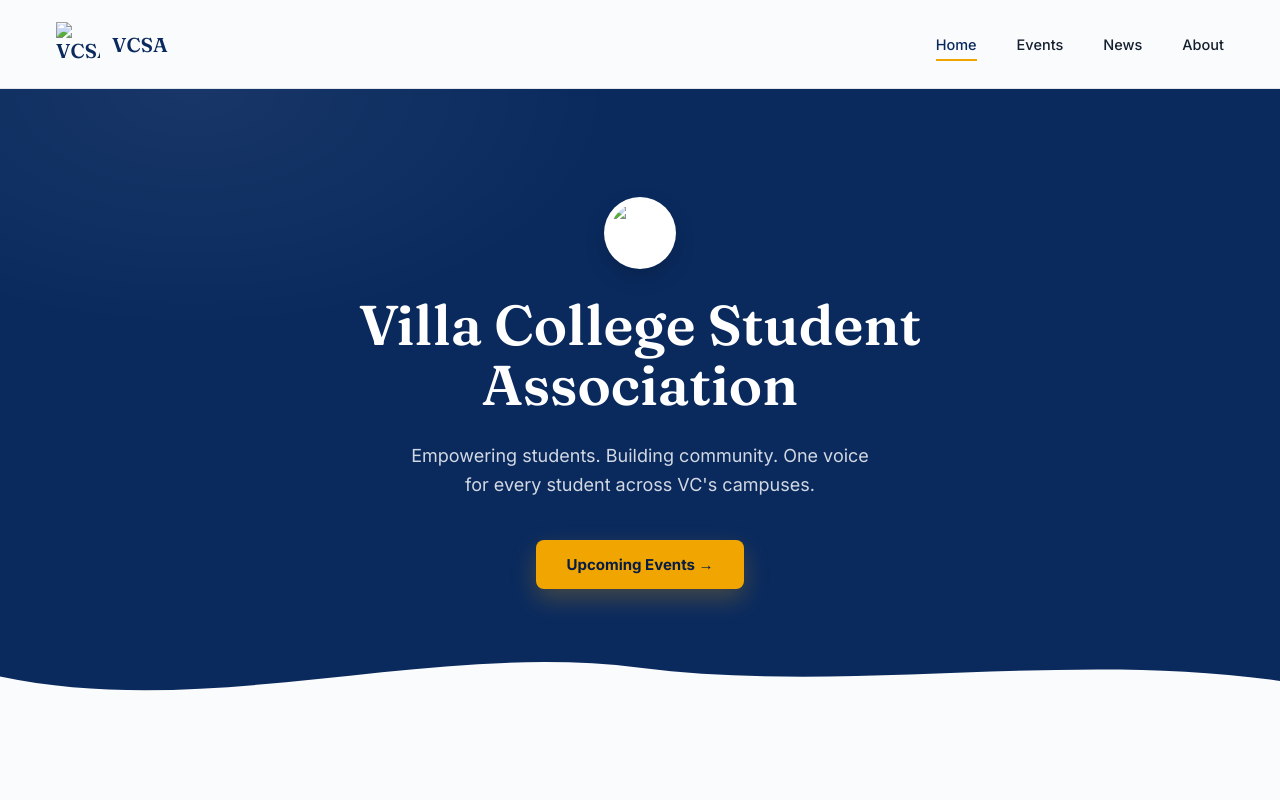
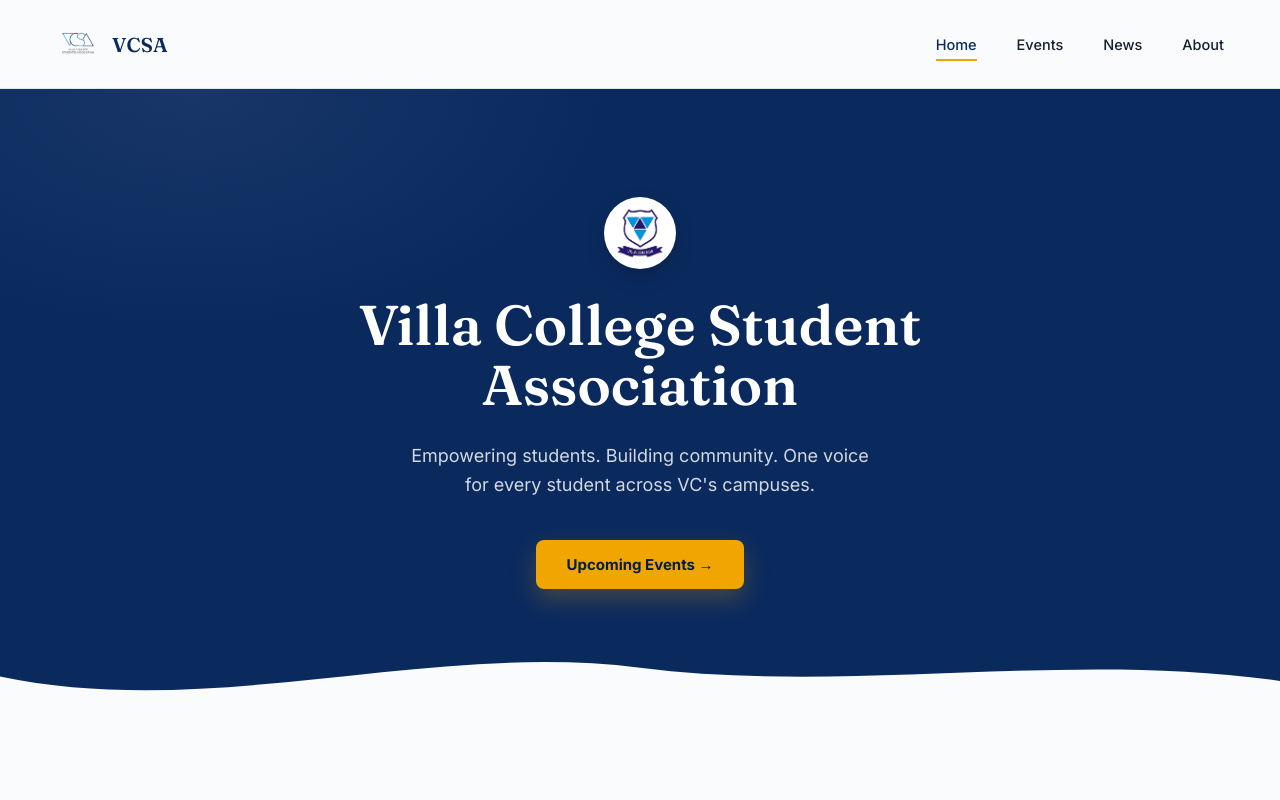
Before and after one commit to hussainazzam100-ctrl/VCSA, a plain HTML site: page index.html in a window 1280 px wide. Shown: the top 800 px of the page. Drawn offline with Linux system fonts and the light colour scheme.

Commit message:
Fix image source paths in index.html

```diff
--- a/index.html
+++ b/index.html
@@ -11,7 +11,7 @@
 <body>
 
 <header>
-  <div class="logo"><img src="img/images.png" alt="VCSA logo"> VCSA</div>
+  <div class="logo"><img src="images.png" alt="VCSA logo"> VCSA</div>
   <nav>
     <ul>
       <li><a href="#" class="active">Home</a></li>
@@ -23,7 +23,7 @@
 </header>
 
 <div class="hero">
-  <img src="img/Villa_College.jpg" alt="Villa College crest" class="hero-crest">
+  <img src="Villa_College.jpg" alt="Villa College crest" class="hero-crest">
   <h1 class="hero-title">Villa College Student Association</h1>
   <p class="hero-sub">Empowering students. Building community. One voice for every student across VC's campuses.</p>
   <a href="#events" class="cta">Upcoming Events →</a>
```
